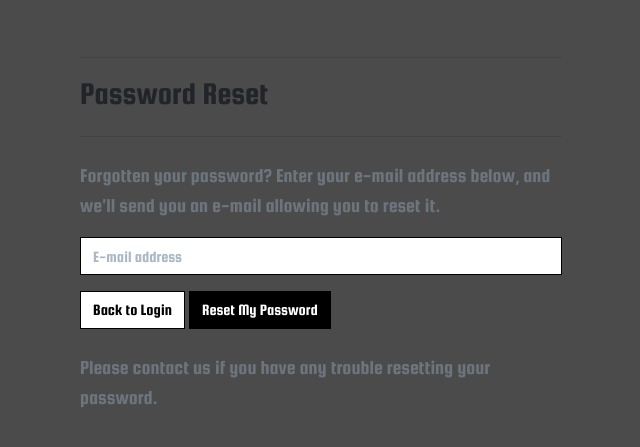
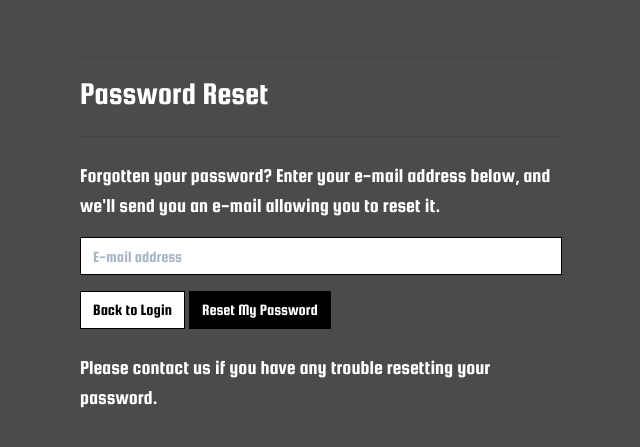
Before and after one commit to David-Maura-Rodgers/House-Vinyl-Ireland, a Django app: page /accounts/password/reset/ in a window 1280 px wide. Shown: the part 92-539 px from the top of the page, without its empty margins (63-703 px from the left). Run offline with Django 3.2, Linux system fonts and the light colour scheme; some libraries are stand-ins or nearby versions.

Commit message:
edit: target .form-check-label class to ensure text is white for good contrast on sign in page and password reset html page

```diff
--- a/static/css/base.css
+++ b/static/css/base.css
@@ -137,6 +137,10 @@ body {
     border-bottom: #000 3px solid;
 }
 */
+
+.form-check-label {
+    color: white;
+}
 
 #scroll-container {
     background-size:200%;
--- a/templates/allauth/account/password_reset.html
+++ b/templates/allauth/account/password_reset.html
@@ -8,13 +8,13 @@
 {% block inner_content %}
 
     <hr>
-    <h2 class="logo-font mb-4">{% trans "Password Reset" %}</h2>
+    <h2 class="logo-font mb-4 text-white">{% trans "Password Reset" %}</h2>
     <hr>
     {% if user.is_authenticated %}
     {% include "account/snippets/already_logged_in.html" %}
     {% endif %}
 
-    <p>{% trans "Forgotten your password? Enter your e-mail address below, and we'll send you an e-mail allowing you to reset it." %}</p>
+    <p class="text-white">{% trans "Forgotten your password? Enter your e-mail address below, and we'll send you an e-mail allowing you to reset it." %}</p>
 
     <form method="POST" action="{% url 'account_reset_password' %}" class="password_reset">
         {% csrf_token %}
@@ -23,5 +23,5 @@
         <input type="submit" value="{% trans 'Reset My Password' %}" />
     </form>
 
-    <p>{% blocktrans %}Please contact us if you have any trouble resetting your password.{% endblocktrans %}</p>
+    <p class="text-white">{% blocktrans %}Please contact us if you have any trouble resetting your password.{% endblocktrans %}</p>
 {% endblock %}
```
Also changed, not shown: db.sqlite3.
